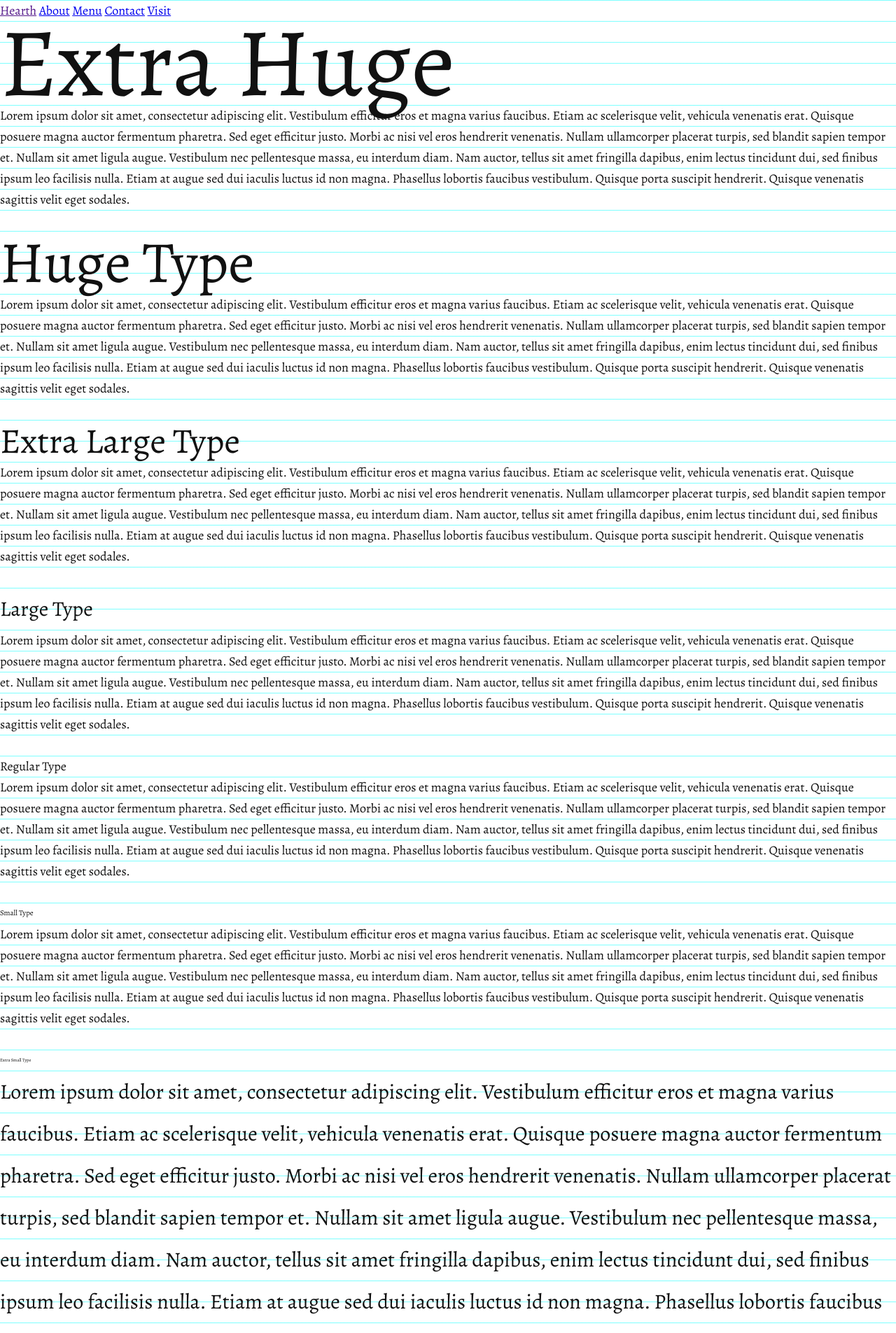
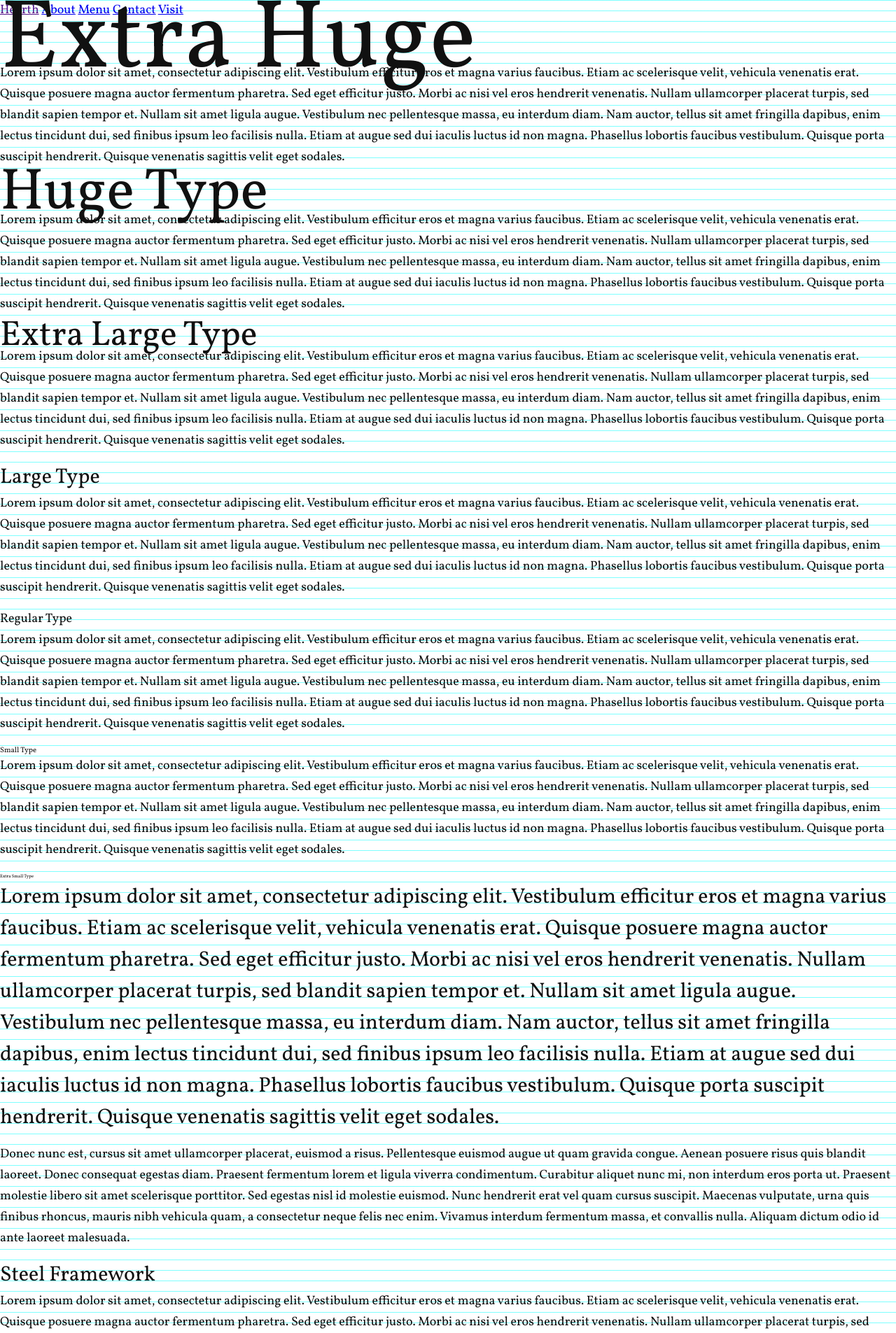
Before and after one commit to chloeam/steel-site, a Jekyll site: the page built from index.html, in a window 1280 px wide. Shown: the top 1905 px of the page at 70% size. Built offline with Jekyll 4.4.1, drawn with Linux system fonts in a browser that asks for light colours.

Commit message:
changed google fonts

```diff
--- a/_includes/google-fonts.html
+++ b/_includes/google-fonts.html
@@ -1 +1 @@
-<link href="https://fonts.googleapis.com/css?family=Alegreya:400,400i,900,900i|Source+Sans+Pro:400,400i,900,900i" rel="stylesheet">
+<link href="https://fonts.googleapis.com/css?family=Montserrat:400,700|Vollkorn:400,400i,700,700i" rel="stylesheet">
--- a/_sass/_base.scss
+++ b/_sass/_base.scss
@@ -20,7 +20,7 @@
   // background: $background-color;
   background-image: linear-gradient(to bottom, cyan 0, rgba(255,255,255,0) 1px);
   background-repeat: repeat-y;
-  background-size: 100% 30px;
+  background-size: 100% 15px;
 }
 
 /**
--- a/_sass/_typography.scss
+++ b/_sass/_typography.scss
@@ -21,7 +21,7 @@
 
 .type-large {
   font-size: modular-scale(1);
-  line-height: $spacing-unit * 2;
+  line-height: $spacing-unit * 3;
 }
 
 .type-xlarge {
--- a/_sass/_variables.scss
+++ b/_sass/_variables.scss
@@ -11,12 +11,12 @@
 
 $base-font-size: 18px;
 $modular-scale-ratio: 1.667;
-$spacing-unit: $base-font-size * $modular-scale-ratio;
+$spacing-unit: $base-font-size * $modular-scale-ratio / 2;
 
 // TYPOGRAPHY
 
-$base-font: "Alegreya", serif;
-$alt-font: "Source Sans Pro", sans-serif;
+$base-font: "Vollkorn", serif;
+$alt-font: "Montserrat", sans-serif;
 $caption-font: $base-font;
 $base-line-height: $modular-scale-ratio;
 
--- a/index.html
+++ b/index.html
@@ -39,7 +39,7 @@
 
   <h1>Vertical Rhythm?</h1>
   <div class="container">
-    <p>Lorem ipsum dolor sit amet, consectetur adipiscing elit. Vestibulum efficitur eros et magna varius faucibus. Etiam ac scelerisque velit, vehicula venenatis erat. Quisque posuere magna auctor fermentum pharetra. Sed eget efficitur justo. Morbi ac nisi vel eros hendrerit venenatis. Nullam ullamcorper placerat turpis, sed blandit sapien tempor et. Nullam sit amet ligula augue. Vestibulum nec pellentesque massa, eu interdum diam. Nam auctor, tellus sit amet fringilla dapibus, enim lectus tincidunt dui, sed finibus ipsum leo facilisis nulla. Etiam at augue sed dui iaculis luctus id non magna. Phasellus lobortis faucibus vestibulum. Quisque porta suscipit hendrerit. Quisque venenatis sagittis velit eget sodales.</p>
+    <p class="type-large">Lorem ipsum dolor sit amet, consectetur adipiscing elit. Vestibulum efficitur eros et magna varius faucibus. Etiam ac scelerisque velit, vehicula venenatis erat. Quisque posuere magna auctor fermentum pharetra. Sed eget efficitur justo. Morbi ac nisi vel eros hendrerit venenatis. Nullam ullamcorper placerat turpis, sed blandit sapien tempor et. Nullam sit amet ligula augue. Vestibulum nec pellentesque massa, eu interdum diam. Nam auctor, tellus sit amet fringilla dapibus, enim lectus tincidunt dui, sed finibus ipsum leo facilisis nulla. Etiam at augue sed dui iaculis luctus id non magna. Phasellus lobortis faucibus vestibulum. Quisque porta suscipit hendrerit. Quisque venenatis sagittis velit eget sodales.</p>
     <p>Lorem ipsum dolor sit amet, consectetur adipiscing elit. Vestibulum efficitur eros et magna varius faucibus. Etiam ac scelerisque velit, vehicula venenatis erat. Quisque posuere magna auctor fermentum pharetra. Sed eget efficitur justo. Morbi ac nisi vel eros hendrerit venenatis. Nullam ullamcorper placerat turpis, sed blandit sapien tempor et. Nullam sit amet ligula augue. Vestibulum nec pellentesque massa, eu interdum diam. Nam auctor, tellus sit amet fringilla dapibus, enim lectus tincidunt dui, sed finibus ipsum leo facilisis nulla. Etiam at augue sed dui iaculis luctus id non magna. Phasellus lobortis faucibus vestibulum. Quisque porta suscipit hendrerit. Quisque venenatis sagittis velit eget sodales.</p>
   </div>
 
```
Also changed, not shown: 4 other files.
